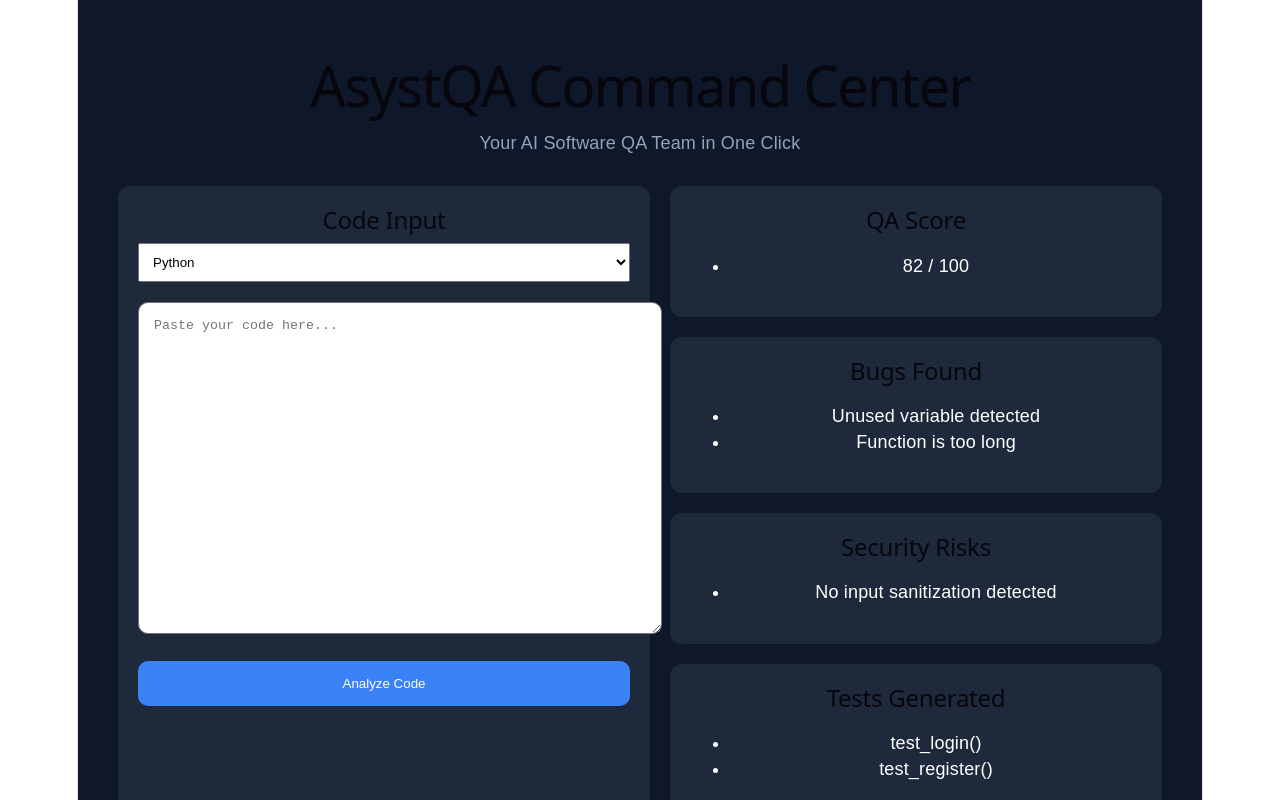
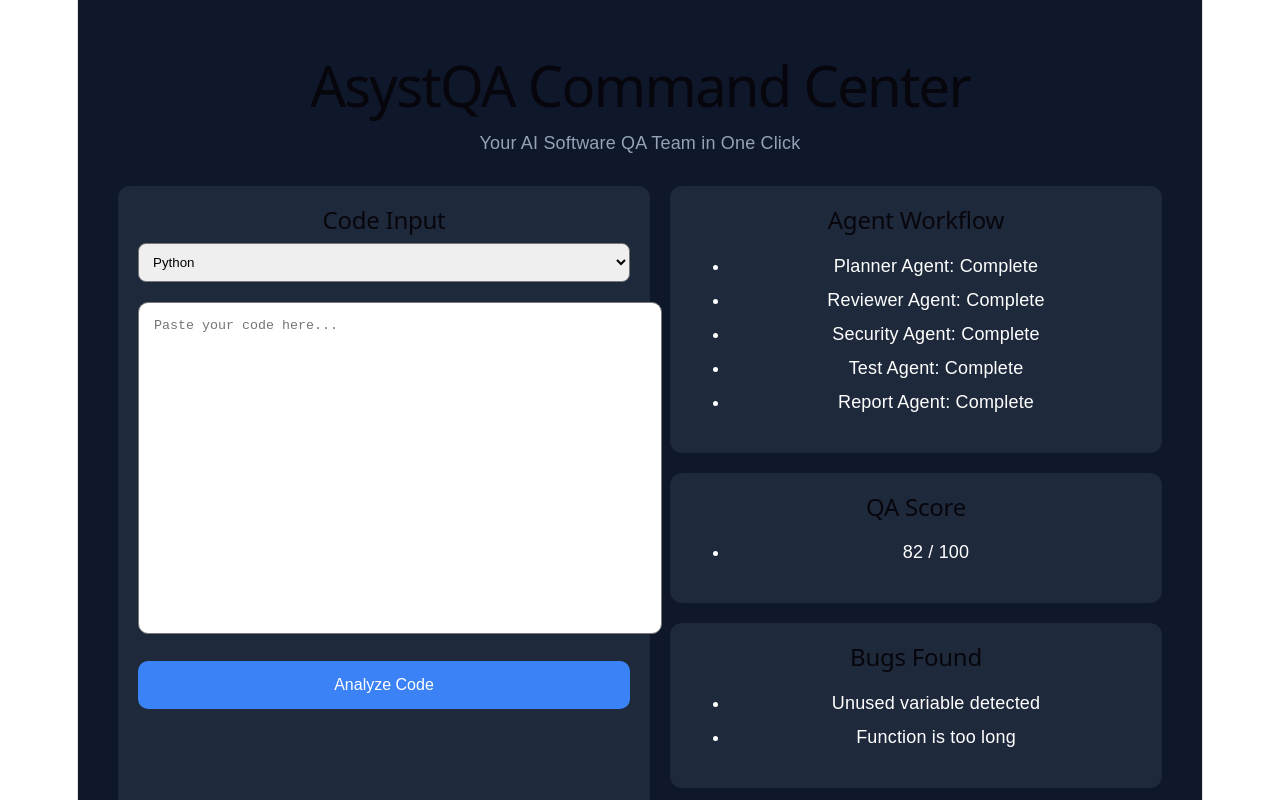
Before and after one commit to AshWasTaken6/AsystQA, a React app in the folder frontend/: page / in a window 1280 px wide. Both pictures are taken after a click on the button "Analyze Code". Shown: the top 800 px of the page. Built offline with nearby package versions, Linux system fonts and the light colour scheme; the HTML template or start-up script is replaced by a standard one.

Commit message:
Added agent workflow panel

```diff
--- a/frontend/src/App.jsx
+++ b/frontend/src/App.jsx
@@ -8,6 +8,13 @@ function App() {
   function analyzeCode() {
     setResult({
       score: 82,
+      workflow: [
+        "Planner Agent: Complete",
+        "Reviewer Agent: Complete",
+        "Security Agent: Complete",
+        "Test Agent: Complete",
+        "Report Agent: Complete"
+      ],
       bugs: ["Unused variable detected", "Function is too long"],
       security: ["No input sanitization detected"],
       tests: ["test_login()", "test_register()"],
@@ -24,7 +31,11 @@ function App() {
         <div style={{ flex: 1, backgroundColor: "#1e293b", padding: "20px", borderRadius: "12px" }}>
           <h2>Code Input</h2>
 
-          <select value={language} onChange={(e) => setLanguage(e.target.value)} style={{ width: "100%", padding: "10px", marginBottom: "20px" }}>
+          <select
+            value={language}
+            onChange={(e) => setLanguage(e.target.value)}
+            style={{ width: "100%", padding: "10px", marginBottom: "20px", borderRadius: "8px" }}
+          >
             <option>Python</option>
             <option>JavaScript</option>
             <option>PHP</option>
@@ -34,10 +45,23 @@ function App() {
             value={code}
             onChange={(e) => setCode(e.target.value)}
             placeholder="Paste your code here..."
-            style={{ width: "100%", height: "300px", padding: "15px", borderRadius: "10px" }}
+            style={{ width: "100%", height: "300px", padding: "15px", borderRadius: "10px", resize: "none" }}
           />
 
-          <button onClick={analyzeCode} style={{ marginTop: "20px", width: "100%", padding: "15px", backgroundColor: "#3b82f6", color: "white", border: "none", borderRadius: "10px" }}>
+          <button
+            onClick={analyzeCode}
+            style={{
+              marginTop: "20px",
+              width: "100%",
+              padding: "15px",
+              backgroundColor: "#3b82f6",
+              color: "white",
+              border: "none",
+              borderRadius: "10px",
+              fontSize: "16px",
+              cursor: "pointer"
+            }}
+          >
             Analyze Code
           </button>
         </div>
@@ -50,6 +74,7 @@ function App() {
             </div>
           ) : (
             <>
+              <Card title="Agent Workflow" items={result.workflow} />
               <Card title="QA Score" items={[`${result.score} / 100`]} />
               <Card title="Bugs Found" items={result.bugs} />
               <Card title="Security Risks" items={result.security} />
@@ -69,7 +94,9 @@ function Card({ title, items }) {
       <h2>{title}</h2>
       <ul>
         {items.map((item, index) => (
-          <li key={index}>{item}</li>
+          <li key={index} style={{ marginBottom: "8px" }}>
+            {item}
+          </li>
         ))}
       </ul>
     </div>
```
